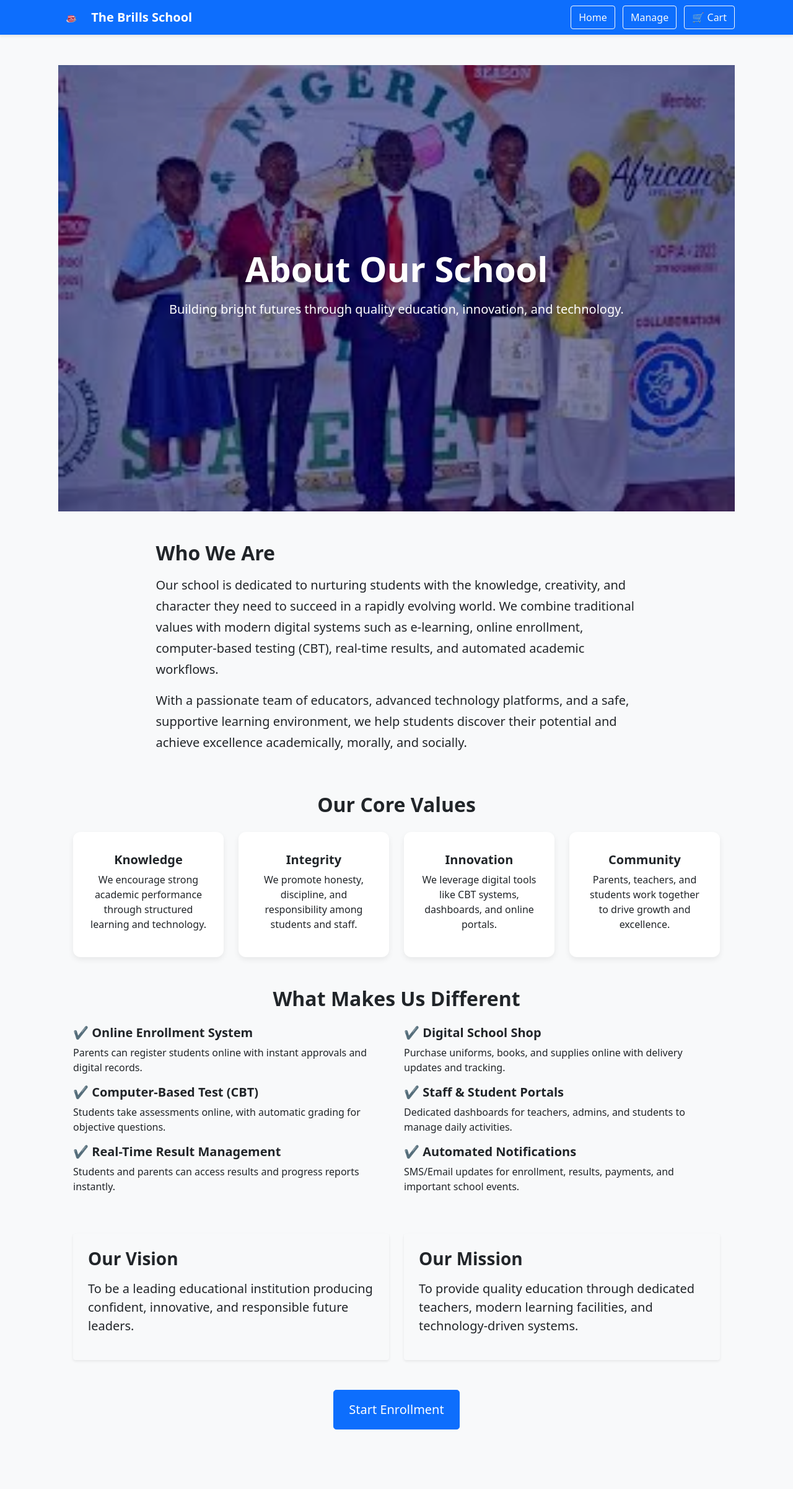
After one commit to techdining01/The-Portal, a Django app: page /about/ in a window 1280 px wide. The commit adds this page. Shown: the whole page at 62% size. Run offline with Django 5.2, Linux system fonts and the light colour scheme; some libraries are stand-ins or nearby versions.

Commit message:
augumented school logo added

```diff
--- a/school_portal/urls.py
+++ b/school_portal/urls.py
@@ -4,7 +4,7 @@ from . import views
 app_name = 'school_portal'
 
 urlpatterns = [
-    # path('', views.school_portal, name='home'),
-    path("", views.school_portal, name="landing"),
-    # path('home/', views.landing_page, name='landing_page'),
+    path("", views.school_portal, name="landing_page"),
+    path('about/', views.about, name='about'),
+
 ]
--- a/school_portal/views.py
+++ b/school_portal/views.py
@@ -6,3 +6,7 @@ from datetime import datetime
 def school_portal(request):
 
     return render(request, 'school_portal/landing_page.html')
+
+def about(request):
+
+    return render(request, 'school_portal/about.html')
--- a/templates/exams/home.html
+++ b/templates/exams/home.html
@@ -52,7 +52,7 @@ img{
 
     </div>
     <div class="container text-center mt-5">
-        <a class="btn btn-info me-1" href="{% url 'school_portal:landing' %}">Home</a>
+        <a class="btn btn-info me-1" href="{% url 'school_portal:landing_page' %}">Home</a>
         <a class="btn btn-primary me-1" href="{% url 'users:signup' %}">Signup</a>
         <a class="btn btn-warning me-1" href="{% url 'users:login' %}">Login</a>
     </div>
--- /dev/null
+++ b/templates/school_portal/about.html
@@ -0,0 +1,160 @@
+{% extends "shop_base.html" %}
+{% load static %}
+{% load humanize %}
+{% block title %} About Us {% endblock %}
+{% block content %}
+
+<style>
+    .hero-section {
+        background: url("{% static 'images/about_school.jpg' %}");
+        background-size: cover;
+        background-position: center;
+        padding: 90px 0;
+        color: white;
+        text-align: center;
+    }
+    .icon-box {
+        border-radius: 12px;
+        padding: 25px;
+        background: #fff;
+        box-shadow: 0 4px 10px rgba(0,0,0,0.07);
+        transition: 0.3s;
+    }
+    .icon-box:hover {
+        transform: translateY(-5px);
+        box-shadow: 0 6px 15px rgba(0,0,0,0.1);
+    }
+    .icon-box i {
+        font-size: 40px;
+        color: #0d6efd;
+        margin-bottom: 15px;
+    }
+</style>
+
+<!-- Hero Banner -->
+<div class="hero-section">
+    <div class="container">
+        <h1 class="display-4 fw-bold">About Our School</h1>
+        <p class="lead mt-3">Building bright futures through quality education, innovation, and technology.</p>
+    </div>
+</div>
+
+<!-- About Intro -->
+<div class="container my-5">
+    <div class="row justify-content-center">
+        <div class="col-md-9">
+            <h2 class="fw-bold mb-3">Who We Are</h2>
+            <p class="fs-5" style="line-height: 1.7;">
+                Our school is dedicated to nurturing students with the knowledge, creativity, and character
+                they need to succeed in a rapidly evolving world. We combine traditional values with
+                modern digital systems such as e-learning, online enrollment, computer-based testing (CBT),
+                real-time results, and automated academic workflows.
+            </p>
+            <p class="fs-5" style="line-height: 1.7;">
+                With a passionate team of educators, advanced technology platforms, and a safe, supportive
+                learning environment, we help students discover their potential and achieve excellence
+                academically, morally, and socially.
+            </p>
+        </div>
+    </div>
+</div>
+
+<!-- Core Values -->
+<div class="container my-5">
+    <h2 class="text-center fw-bold mb-4">Our Core Values</h2>
+    <div class="row g-4">
+
+        <div class="col-md-3">
+            <div class="icon-box text-center">
+                <i class="bi bi-book-half"></i>
+                <h5 class="fw-bold mt-2">Knowledge</h5>
+                <p>We encourage strong academic performance through structured learning and technology.</p>
+            </div>
+        </div>
+
+        <div class="col-md-3">
+            <div class="icon-box text-center">
+                <i class="bi bi-shield-check"></i>
+                <h5 class="fw-bold mt-2">Integrity</h5>
+                <p>We promote honesty, discipline, and responsibility among students and staff.</p>
+            </div>
+        </div>
+
+        <div class="col-md-3">
+            <div class="icon-box text-center">
+                <i class="bi bi-lightbulb"></i>
+                <h5 class="fw-bold mt-2">Innovation</h5>
+                <p>We leverage digital tools like CBT systems, dashboards, and online portals.</p>
+            </div>
+        </div>
+
+        <div class="col-md-3">
+            <div class="icon-box text-center">
+                <i class="bi bi-people"></i>
+                <h5 class="fw-bold mt-2">Community</h5>
+                <p>Parents, teachers, and students work together to drive growth and excellence.</p>
+            </div>
+        </div>
+
+    </div>
+</div>
+
+<!-- What Makes Us Unique -->
+<div class="container my-5">
+    <h2 class="fw-bold text-center mb-4">What Makes Us Different</h2>
+    <div class="row gy-4">
+
+        <div class="col-md-6">
+            <h5 class="fw-bold">✔ Online Enrollment System</h5>
+            <p>Parents can register students online with instant approvals and digital records.</p>
+
+            <h5 class="fw-bold">✔ Computer-Based Test (CBT)</h5>
+            <p>Students take assessments online, with automatic grading for objective questions.</p>
+
+            <h5 class="fw-bold">✔ Real-Time Result Management</h5>
+            <p>Students and parents can access results and progress reports instantly.</p>
+        </div>
+
+        <div class="col-md-6">
+            <h5 class="fw-bold">✔ Digital School Shop</h5>
+            <p>Purchase uniforms, books, and supplies online with delivery updates and tracking.</p>
+
+            <h5 class="fw-bold">✔ Staff & Student Portals</h5>
+            <p>Dedicated dashboards for teachers, admins, and students to manage daily activities.</p>
+
+            <h5 class="fw-bold">✔ Automated Notifications</h5>
+            <p>SMS/Email updates for enrollment, results, payments, and important school events.</p>
+        </div>
+
+    </div>
+</div>
+
+<!-- Mission & Vision -->
+<div class="container my-5">
+    <div class="row">
+
+        <div class="col-md-6">
+            <div class="p-4 bg-light rounded shadow-sm">
+                <h3 class="fw-bold">Our Vision</h3>
+                <p class="fs-5 mt-3">To be a leading educational institution producing confident, innovative, and responsible future leaders.</p>
+            </div>
+        </div>
+
+        <div class="col-md-6">
+            <div class="p-4 bg-light rounded shadow-sm">
+                <h3 class="fw-bold">Our Mission</h3>
+                <p class="fs-5 mt-3">To provide quality education through dedicated teachers, modern learning facilities, and technology-driven systems.</p>
+            </div>
+        </div>
+
+    </div>
+</div>
+
+<!-- CTA -->
+<div class="container text-center my-5">
+    <a href="{% url 'users:signup' %}" class="btn btn-lg btn-primary px-4 py-3">
+        Start Enrollment
+    </a>
+</div>
+
+{% endblock %}
--- a/templates/shop_base.html
+++ b/templates/shop_base.html
@@ -113,7 +113,13 @@
         </a>
 
         <div class="ms-auto">
-            <a href="{% url 'shop:cart' %}" class="btn btn-warning">
+            <a href="{% url 'school_portal:landing_page' %}" class="btn btn-outline-light me-2">
+                 Home
+            </a>
+            <a href="{% url 'shop:admin_items' %}" class="btn btn-outline-light me-2">
+                 Manage
+            </a>
+            <a href="{% url 'shop:cart' %}" class="btn btn-outline-light">
                 🛒 Cart
             </a>
         </div>
--- a/templates/users/user_approval_list.html
+++ b/templates/users/user_approval_list.html
@@ -34,9 +34,9 @@
                     {% endif %}
                 </td>
                 <td>
-                    <a href="{% url 'approve_user' user.id %}" class="btn btn-success btn-sm">Approve</a>
-                    <a href="{% url 'reject_user' user.id %}" class="btn btn-danger btn-sm">Reject</a>
-                    <a href="{% url 'pending_user' user.id %}" class="btn btn-secondary btn-sm">Set Pending</a>
+                    <a href="{% url 'users:approve_user' user.id %}" class="btn btn-success btn-sm">Approve</a>
+                    <a href="{% url 'users:reject_user' user.id %}" class="btn btn-danger btn-sm">Reject</a>
+                    <a href="{% url 'users:pending_user' user.id %}" class="btn btn-secondary btn-sm">Set Pending</a>
                 </td>
             </tr>
         {% empty %}
--- a/users/views.py
+++ b/users/views.py
@@ -25,7 +25,7 @@ def signup_view(request):
             role = user.role
             if role in ['admin', 'teacher']:
                 messages.success(request, f'{user.role.title()} account created successfully. Awaiting approval.')
-                url = reverse('teacheradminprofile', kwargs={'user_id': user_id})
+                url = reverse('users:teacheradminprofile', kwargs={'user_id': user_id})
                 return redirect(url)
             else:
                 messages.success(request, "Registration successful. Please wait for approval.")
```
Also changed, not shown: templates/base.html (+3 -4 lines), media/profiles/avatar-design.png (added), media/profiles/avatar-design_1VggoTj.png (added), media/profiles/default_profile.png, static/images/about_school.jpg (added), static/images/school_logo.png, static/images/school_logo1.png (added).
